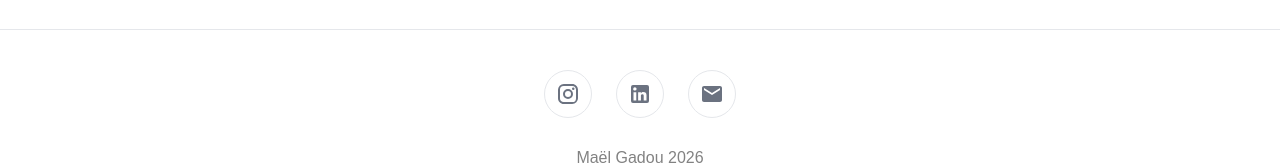
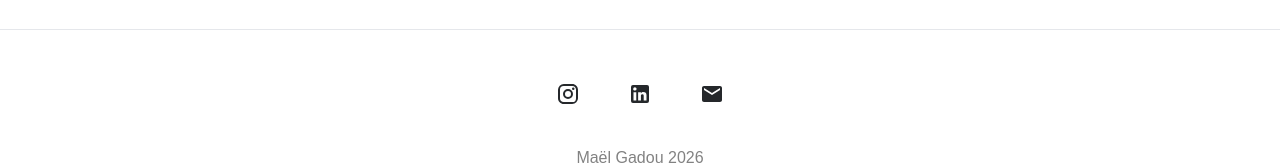
Before and after one commit to Lesgad/Portefolio, a React (Vite) app: page / in a window 1280 px wide. Shown: the part 594-762 px from the top of the page. Built offline with nearby package versions, Linux system fonts and the light colour scheme.

Commit message:
Correction des liens qui ne rediger pas sur les bonnes pages

```diff
--- a/src/components/Footer.jsx
+++ b/src/components/Footer.jsx
@@ -1,7 +1,7 @@
 const socialLinks = [
   {
     label: 'Instagram',
-    href: 'https://instagram.com/mael.gadou',
+    href: 'https://www.instagram.com/maelgadou/',
     icon: (
       <svg xmlns="http://www.w3.org/2000/svg" width="24" height="24" viewBox="0 0 24 24" fill="currentColor">
         <path d="M7.8 2h8.4C19.4 2 22 4.6 22 7.8v8.4a5.8 5.8 0 0 1-5.8 5.8H7.8C4.6 22 2 19.4 2 16.2V7.8A5.8 5.8 0 0 1 7.8 2m-.2 2A3.6 3.6 0 0 0 4 7.6v8.8C4 18.39 5.61 20 7.6 20h8.8a3.6 3.6 0 0 0 3.6-3.6V7.6C20 5.61 18.39 4 16.4 4H7.6m9.65 1.5a1.25 1.25 0 0 1 1.25 1.25A1.25 1.25 0 0 1 17.25 8 1.25 1.25 0 0 1 16 6.75a1.25 1.25 0 0 1 1.25-1.25M12 7a5 5 0 0 1 5 5 5 5 0 0 1-5 5 5 5 0 0 1-5-5 5 5 0 0 1 5-5m0 2a3 3 0 0 0-3 3 3 3 0 0 0 3 3 3 3 0 0 0 3-3 3 3 0 0 0-3-3Z" />
@@ -10,7 +10,7 @@ const socialLinks = [
   },
   {
     label: 'LinkedIn',
-    href: 'https://linkedin.com/in/mael-gadou',
+    href: 'https://www.linkedin.com/in/maël-gadou-489678295/',
     icon: (
       <svg xmlns="http://www.w3.org/2000/svg" width="24" height="24" viewBox="0 0 24 24" fill="currentColor">
         <path d="M19 3A2 2 0 0 1 21 5V19A2 2 0 0 1 19 21H5A2 2 0 0 1 3 19V5A2 2 0 0 1 5 3H19M18.5 18.5V13.2A3.26 3.26 0 0 0 15.24 9.94C14.39 9.94 13.4 10.46 12.92 11.24V10.13H10.13V18.5H12.92V13.57C12.92 12.8 13.54 12.17 14.31 12.17A1.4 1.4 0 0 1 15.71 13.57V18.5H18.5M6.88 8.56A1.68 1.68 0 0 0 8.56 6.88C8.56 5.95 7.81 5.19 6.88 5.19A1.69 1.69 0 0 0 5.19 6.88C5.19 7.81 5.95 8.56 6.88 8.56M8.27 18.5V10.13H5.5V18.5H8.27Z" />
@@ -19,7 +19,7 @@ const socialLinks = [
   },
   {
     label: 'Email',
-    href: 'mailto:mamaboss33.gad@gmail.com',
+    href: 'mailto:mael.gadou@yopmail.com',
     icon: (
       <svg xmlns="http://www.w3.org/2000/svg" width="24" height="24" viewBox="0 0 24 24" fill="currentColor">
         <path d="M20 4H4c-1.1 0-2 .9-2 2v12c0 1.1.9 2 2 2h16c1.1 0 2-.9 2-2V6c0-1.1-.9-2-2-2zm0 4-8 5-8-5V6l8 5 8-5v2z" />
@@ -42,7 +42,7 @@ export default function Footer() {
               target="_blank"
               rel="noopener noreferrer"
               aria-label={social.label}
-              className="w-12 h-12 flex items-center justify-center rounded-full border border-gray-200 text-gray-500 hover:text-gray-900 hover:border-gray-400 transition-colors duration-200"
+              className="w-12 h-12 flex items-center justify-center text-[#25282B] hover:opacity-60 transition-opacity duration-200"
             >
               {social.icon}
             </a>
```
